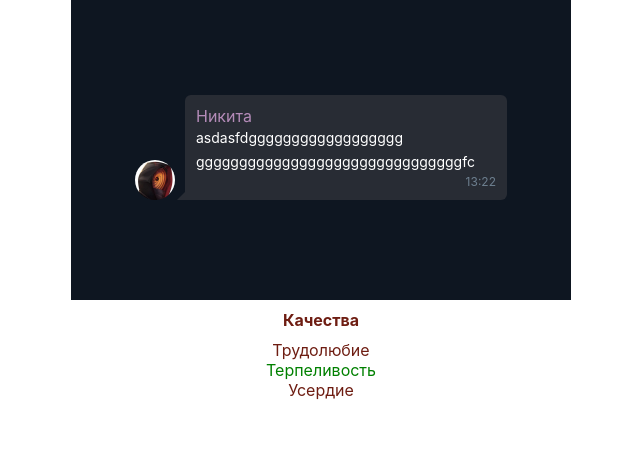
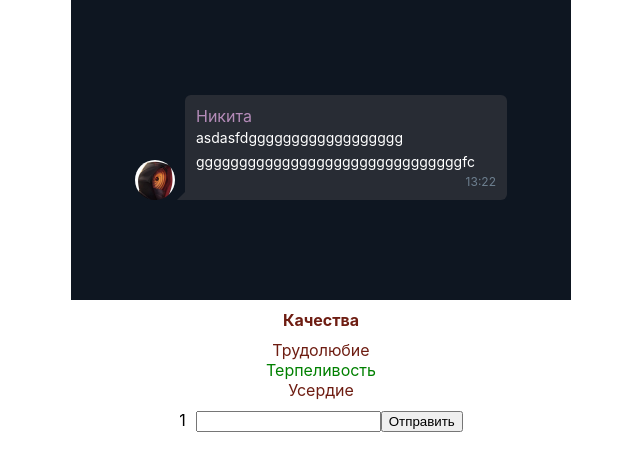
Before and after one commit to SuvorovNikita/task, a React (Create React App) app: page / in a window 1280 px wide. Shown: the top 470 px of the page, without its empty margins (319-959 px from the left). Built offline with nearby package versions, Linux system fonts and the light colour scheme.

Commit message:
finish task 03

```diff
--- a/src/App.jsx
+++ b/src/App.jsx
@@ -5,6 +5,7 @@ import Message from "./components/Message/Message";
 import Time from "./components/Message/Time/Time";
 import Avatar from "./components/Message/Avatar/Avatar";
 import Qualities from "./components/Qualities/Qualities";
+import Add from "./components/Add/Add";
 
 
 function App() {
@@ -16,7 +17,7 @@ function App() {
     ];
 
     let pro = proper.map((prof, index) => {
-        return (<Qualities key={index}  properties={prof}/>)
+        return (<Qualities key={index} properties={prof}/>)
     });
 
     return (
@@ -32,6 +33,7 @@ function App() {
             <div className={classes.text}>Качества</div>
             <div>
                 {pro}
+                <Add/>
             </div>
         </div>
     );
--- /dev/null
+++ b/src/components/Add/Add.jsx
@@ -0,0 +1,29 @@
+import React from "react"
+import style from "./Add.module.css";
+
+class Add extends React.Component {
+    check = React.createRef();
+
+    state = {
+        number: 1,
+        id: 1
+    };
+    send = () => {
+        this.setState({number: this.state.number + 1});
+        let text = this.check.current.value;
+        this.check.current.value = "";
+        alert("Привет" + ' ' + text);
+    };
+
+    render = () => {
+        return (<div className={style.wrapper}>
+                <span className={style.margin}>{this.state.number}</span>
+                <input ref={this.check} type="text"/>
+                <button onClick={this.send}>Отправить</button>
+            </div>
+        );
+    };
+}
+
+
+export default Add;
--- /dev/null
+++ b/src/components/Add/Add.module.css
@@ -0,0 +1,7 @@
+
+.margin {
+    margin-right: 10px;
+}
+.wrapper{
+    margin-top: 10px;
+}
```
